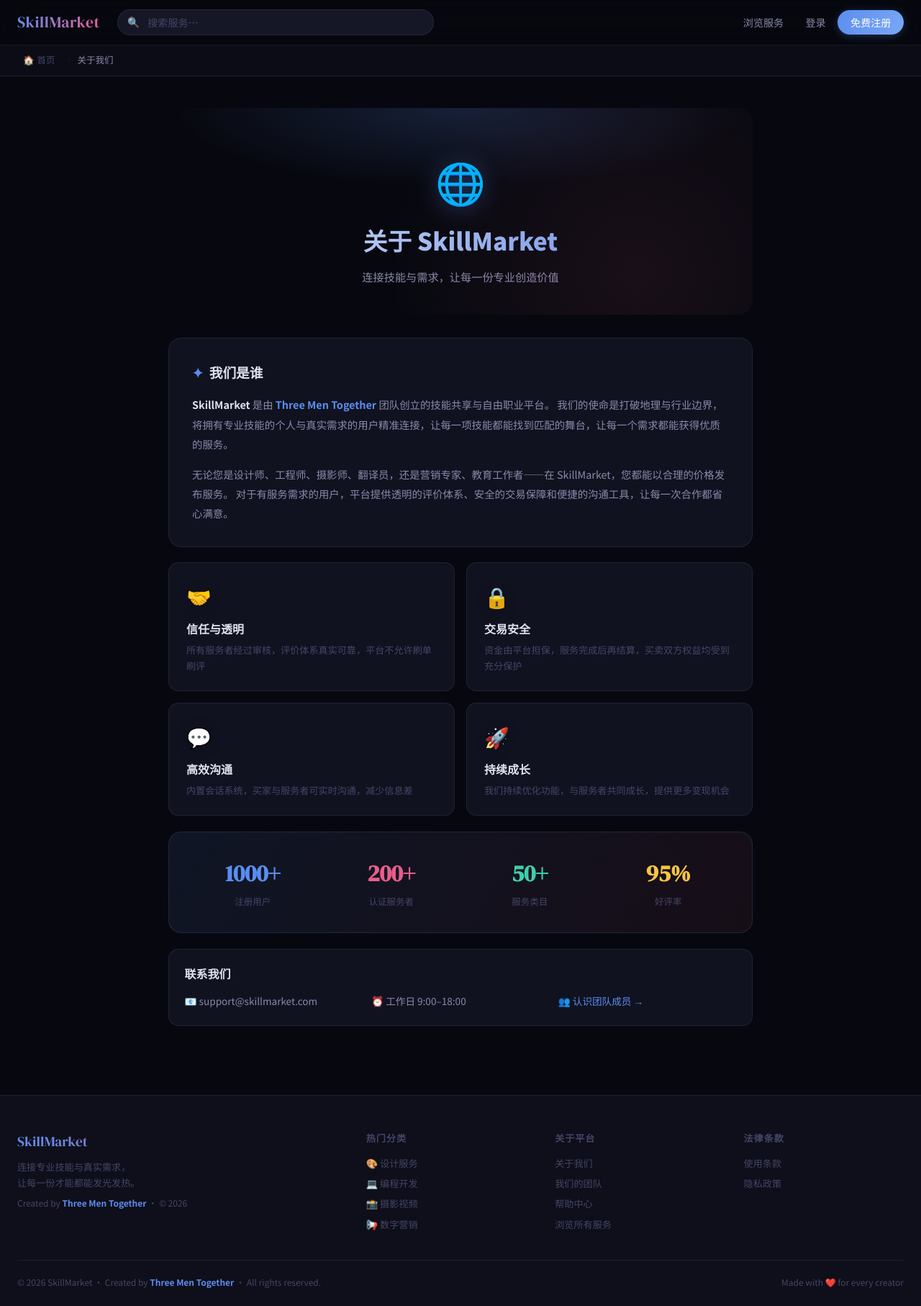
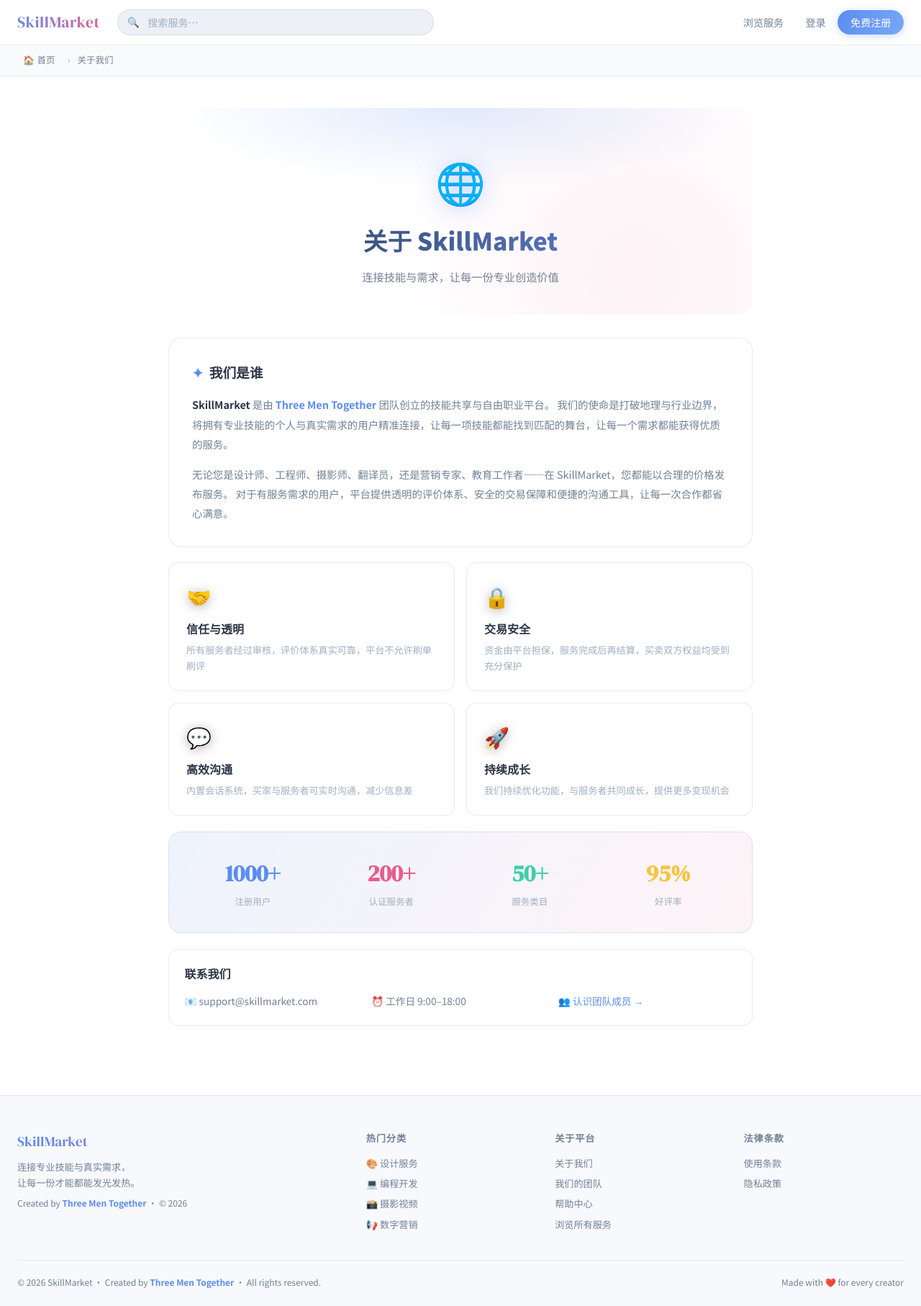
Before and after one commit to SKILLMARKET-MAKER/Skill-Market-ProMax, a Flask app: page /about in a window 1280 px wide. Shown: the whole page at 72% size. Run offline with Flask 3, Linux system fonts and the light colour scheme.

Commit message:
Update base.html

```diff
--- a/templates/base.html
+++ b/templates/base.html
@@ -7,38 +7,39 @@
 <link rel="preconnect" href="https://fonts.googleapis.com">
 <link href="https://fonts.googleapis.com/css2?family=Noto+Sans+SC:wght@300;400;500;700;900&family=DM+Serif+Display&display=swap" rel="stylesheet">
 <style>
-/* ── 全局变量 ── */
+/* ── 全局变量（修改为亮色主题） ── */
 :root {
-  --bg:     #07080f;
-  --bg2:    #0e0f1a;
-  --bg3:    #161726;
-  --card:   #111220;
-  --border: rgba(255,255,255,0.07);
-  --border-hover: rgba(91,141,239,0.35);
-  --A:      #5b8def;
-  --B:      #e85d8a;
-  --C:      #3ecfaa;
-  --text:   #dde1f0;
-  --text1:  #dde1f0;
-  --text2:  #888aaa;
-  --text3:  #444666;
+  --bg:     #ffffff;      /* 主背景：白色 */
+  --bg2:    #f8f9fc;     /* 次要背景：浅灰蓝 */
+  --bg3:    #edf0f7;     /* 三级背景：淡灰 */
+  --card:   #ffffff;     /* 卡片背景：白色 */
+  --border: rgba(0,0,0,0.08); /* 边框：浅灰 */
+  --border-hover: rgba(91,141,239,0.35); /* 边框hover：保留原有 */
+  --A:      #5b8def;     /* 主色：蓝 */
+  --B:      #e85d8a;     /* 强调色：粉 */
+  --C:      #3ecfaa;     /* 成功色：绿 */
+  --text:   #2d3748;     /* 主文字：深灰 */
+  --text1:  #2d3748;     /* 文字1：深灰 */
+  --text2:  #718096;     /* 文字2：中灰 */
+  --text3:  #a0aec0;     /* 文字3：浅灰 */
   --r:      14px;
   --r-lg:   18px;
-  --shadow: 0 8px 40px rgba(0,0,0,.5);
-  --shadow-sm: 0 2px 12px rgba(0,0,0,.3);
-  --glow-a: rgba(91,141,239,.18);
+  --shadow: 0 8px 40px rgba(0,0,0,.08); /* 阴影弱化 */
+  --shadow-sm: 0 2px 12px rgba(0,0,0,.05); /* 小阴影弱化 */
+  --glow-a: rgba(91,141,239,.12); /* 高亮弱化 */
 }
 *,*::before,*::after{box-sizing:border-box;margin:0;padding:0}
 html{scroll-behavior:smooth}
 body{font-family:'Noto Sans SC',sans-serif;background:var(--bg);color:var(--text);min-height:100vh;line-height:1.6}
 a{color:inherit;text-decoration:none}
 img{max-width:100%}
+/* 滚动条适配亮色 */
 ::-webkit-scrollbar{width:5px}
 ::-webkit-scrollbar-track{background:var(--bg2)}
 ::-webkit-scrollbar-thumb{background:linear-gradient(var(--A),var(--B));border-radius:3px}
 
-/* ── 导航 ── */
-.nav{position:sticky;top:0;z-index:999;background:rgba(7,8,15,.88);backdrop-filter:blur(24px);-webkit-backdrop-filter:blur(24px);border-bottom:1px solid var(--border);padding:0 1.5rem}
+/* ── 导航（适配亮色） ── */
+.nav{position:sticky;top:0;z-index:999;background:rgba(255,255,255,.92);/* 导航背景改为浅透明白 */backdrop-filter:blur(24px);-webkit-backdrop-filter:blur(24px);border-bottom:1px solid var(--border);padding:0 1.5rem}
 .nav-inner{max-width:1380px;margin:0 auto;display:flex;align-items:center;gap:1.5rem;height:62px}
 .logo{font-family:'DM Serif Display',serif;font-size:1.35rem;letter-spacing:.02em;
   background:linear-gradient(120deg,var(--A),var(--B));-webkit-background-clip:text;-webkit-text-fill-color:transparent;white-space:nowrap;transition:opacity .2s}
@@ -86,23 +87,23 @@ img{max-width:100%}
 @media(max-width:768px){
   .nav-mobile-toggle{display:flex;align-items:center}
   .nav-search{display:none}
-  .nav-links{display:none;position:absolute;top:62px;left:0;right:0;background:rgba(7,8,15,.97);border-bottom:1px solid var(--border);flex-direction:column;padding:1rem;gap:.3rem;z-index:998}
+  .nav-links{display:none;position:absolute;top:62px;left:0;right:0;background:rgba(255,255,255,.97);/* 移动端导航背景改为浅白 */border-bottom:1px solid var(--border);flex-direction:column;padding:1rem;gap:.3rem;z-index:998}
   .nav-links.open{display:flex}
   .nl,.btn-nav{width:100%;text-align:center}
 }
 
-/* ── 面包屑 ── */
-.breadbar{background:rgba(14,15,26,.6);border-bottom:1px solid var(--border);padding:.5rem 1.5rem;display:none}
+/* ── 面包屑（适配亮色） ── */
+.breadbar{background:rgba(248,249,252,.8);/* 面包屑背景浅灰 */border-bottom:1px solid var(--border);padding:.5rem 1.5rem;display:none}
 .breadbar.show{display:block}
 .breadbar-inner{max-width:1380px;margin:0 auto;display:flex;align-items:center;gap:.5rem;font-size:.78rem;color:var(--text3)}
-.breadbar-inner a{color:var(--text3);transition:.15s;display:inline-flex;align-items:center;gap:.25rem;padding:.18rem .5rem;border-radius:6px}
+.breadbar-inner a{color:var(--text2);/* 面包屑文字加深 */transition:.15s;display:inline-flex;align-items:center;gap:.25rem;padding:.18rem .5rem;border-radius:6px}
 .breadbar-inner a:hover{color:var(--A);background:rgba(91,141,239,.08)}
-.bread-sep{color:var(--border);margin:0 .1rem}
+.bread-sep{color:var(--text3);/* 分隔符加深 */margin:0 .1rem}
 
 /* ── 内容区 ── */
 .wrap{max-width:1380px;margin:0 auto;padding:2rem 1.5rem}
 
-/* ── Flash ── */
+/* ── Flash（适配亮色） ── */
 .flashes{max-width:1380px;margin:0 auto;padding:.75rem 1.5rem 0}
 .fl{padding:.75rem 1.1rem;border-radius:10px;margin-bottom:.6rem;display:flex;align-items:center;gap:.65rem;font-size:.88rem;animation:flin .3s ease}
 @keyframes flin{from{opacity:0;transform:translateY(-8px)}to{opacity:1;transform:translateY(0)}}
@@ -110,11 +111,11 @@ img{max-width:100%}
 .fl.error  {background:rgba(232,93,138,.1);border:1px solid rgba(232,93,138,.28);color:var(--B)}
 .fl.info   {background:rgba(91,141,239,.1);border:1px solid rgba(91,141,239,.28);color:var(--A)}
 
-/* ── 卡片 ── */
+/* ── 卡片（适配亮色） ── */
 .scard{background:var(--card);border:1px solid var(--border);border-radius:var(--r);overflow:hidden;transition:.3s;cursor:pointer;display:block}
-.scard:hover{transform:translateY(-5px);border-color:var(--border-hover);box-shadow:0 16px 48px rgba(91,141,239,.14)}
-.scard-img{width:100%;aspect-ratio:16/9;background:linear-gradient(135deg,var(--bg3),var(--bg2));display:flex;align-items:center;justify-content:center;font-size:2.8rem;position:relative;overflow:hidden}
-.scard-img::after{content:'';position:absolute;inset:0;background:linear-gradient(to bottom,transparent 50%,rgba(0,0,0,.25));pointer-events:none}
+.scard:hover{transform:translateY(-5px);border-color:var(--border-hover);box-shadow:0 16px 48px rgba(91,141,239,.08);/* 卡片阴影弱化 */}
+.scard-img{width:100%;aspect-ratio:16/9;background:linear-gradient(135deg,var(--bg3),var(--bg2));/* 图片占位背景浅化 */display:flex;align-items:center;justify-content:center;font-size:2.8rem;position:relative;overflow:hidden}
+.scard-img::after{content:'';position:absolute;inset:0;background:linear-gradient(to bottom,transparent 50%,rgba(0,0,0,.08));/* 渐变蒙版弱化 */pointer-events:none}
 .scard-body{padding:.9rem}
 .ctag{display:inline-block;padding:.18rem .55rem;border-radius:20px;font-size:.7rem;font-weight:500;background:rgba(91,141,239,.14);color:var(--A);margin-bottom:.45rem}
 .scard-title{font-weight:600;font-size:.92rem;line-height:1.4;margin-bottom:.45rem}
@@ -127,7 +128,7 @@ img{max-width:100%}
 .stars{display:flex;align-items:center;gap:.25rem;font-size:.78rem;color:var(--text2)}
 .s{color:#f5c542}
 
-/* ── 按钮 ── */
+/* ── 按钮（保留原有配色，适配亮色背景） ── */
 .btn{display:inline-flex;align-items:center;justify-content:center;gap:.35rem;padding:.6rem 1.35rem;border-radius:10px;font-size:.88rem;font-weight:500;font-family:inherit;cursor:pointer;transition:.2s;border:none}
 .btn-p{background:linear-gradient(120deg,var(--A),#7aa8f5);color:#fff;box-shadow:0 2px 12px rgba(91,141,239,.25)}.btn-p:hover{filter:brightness(1.1);transform:translateY(-1px);box-shadow:0 4px 20px rgba(91,141,239,.35)}
 .btn-s{background:var(--bg3);color:var(--text);border:1px solid var(--border)}.btn-s:hover{border-color:var(--A);color:var(--A);background:rgba(91,141,239,.06)}
@@ -136,7 +137,7 @@ img{max-width:100%}
 .btn-warn{background:rgba(245,197,66,.1);color:#f5c542;border:1px solid rgba(245,197,66,.25)}.btn-warn:hover{background:rgba(245,197,66,.2)}
 .btn-w{width:100%}.btn-lg{padding:.8rem 1.8rem;font-size:.96rem;border-radius:12px}
 
-/* ── 表单 ── */
+/* ── 表单（适配亮色） ── */
 .fg{margin-bottom:1.15rem}
 .fl-label{display:block;font-size:.82rem;color:var(--text2);margin-bottom:.35rem;font-weight:500}
 .fc{width:100%;padding:.65rem .95rem;background:var(--bg3);border:1px solid var(--border);border-radius:10px;color:var(--text);font-size:.88rem;font-family:inherit;transition:.25s}
@@ -159,7 +160,7 @@ select.fc{cursor:pointer}
 .sec-title{font-size:1.3rem;font-weight:700}.sec-title span{color:var(--A)}
 .sec-link{font-size:.82rem;color:var(--A)}.sec-link:hover{text-decoration:underline}
 
-/* ── Badge ── */
+/* ── Badge（适配亮色） ── */
 .badge{display:inline-flex;align-items:center;padding:.22rem .6rem;border-radius:20px;font-size:.72rem;font-weight:500}
 .b-pending    {background:rgba(245,197,66,.12);color:#f5c542;border:1px solid rgba(245,197,66,.3)}
 .b-paid       {background:rgba(91,141,239,.12);color:var(--A);border:1px solid rgba(91,141,239,.3)}
@@ -168,24 +169,24 @@ select.fc{cursor:pointer}
 .b-completed  {background:rgba(62,207,170,.12);color:var(--C);border:1px solid rgba(62,207,170,.3)}
 .b-cancelled  {background:rgba(232,93,138,.12);color:var(--B);border:1px solid rgba(232,93,138,.3)}
 
-/* ── Footer ── */
-footer{background:var(--bg2);border-top:1px solid var(--border);padding:3rem 1.5rem 1.5rem;margin-top:4rem}
+/* ── Footer（适配亮色） ── */
+footer{background:var(--bg2);/* 页脚背景浅灰 */border-top:1px solid var(--border);padding:3rem 1.5rem 1.5rem;margin-top:4rem}
 .ft-inner{max-width:1380px;margin:0 auto}
 .ft-grid{display:grid;grid-template-columns:2fr 1fr 1fr 1fr;gap:2.5rem;margin-bottom:2rem}
 @media(max-width:760px){.ft-grid{grid-template-columns:1fr 1fr}}
 .ft-brand .logo2{font-family:'DM Serif Display',serif;font-size:1.2rem;background:linear-gradient(120deg,var(--A),var(--B));-webkit-background-clip:text;-webkit-text-fill-color:transparent;margin-bottom:.6rem}
-.ft-brand p{color:var(--text3);font-size:.82rem;line-height:1.7}
-.ft-col h4{font-size:.82rem;color:var(--text3);text-transform:uppercase;letter-spacing:.07em;margin-bottom:.9rem}
-.ft-col a{display:block;color:var(--text3);font-size:.82rem;margin-bottom:.45rem;transition:.2s}
+.ft-brand p{color:var(--text2);/* 页脚文字加深 */font-size:.82rem;line-height:1.7}
+.ft-col h4{font-size:.82rem;color:var(--text2);/* 页脚标题加深 */text-transform:uppercase;letter-spacing:.07em;margin-bottom:.9rem}
+.ft-col a{display:block;color:var(--text2);/* 页脚链接加深 */font-size:.82rem;margin-bottom:.45rem;transition:.2s}
 .ft-col a:hover{color:var(--A);padding-left:.25rem}
-.ft-bottom{border-top:1px solid var(--border);padding-top:1.25rem;display:flex;align-items:center;justify-content:space-between;flex-wrap:wrap;gap:.5rem;color:var(--text3);font-size:.75rem}
-.ft-brand-tag{font-size:.75rem;color:var(--text3);margin-top:.4rem}
+.ft-bottom{border-top:1px solid var(--border);padding-top:1.25rem;display:flex;align-items:center;justify-content:space-between;flex-wrap:wrap;gap:.5rem;color:var(--text2);/* 页脚底部文字加深 */font-size:.75rem}
+.ft-brand-tag{font-size:.75rem;color:var(--text2);/* 品牌标签文字加深 */margin-top:.4rem}
 .ft-brand-tag strong{color:var(--A)}
 
-/* 回到顶部 */
-#back-top{position:fixed;bottom:1.8rem;right:1.8rem;width:42px;height:42px;border-radius:50%;background:linear-gradient(135deg,var(--A),var(--B));color:#fff;display:none;align-items:center;justify-content:center;font-size:1.1rem;cursor:pointer;box-shadow:0 4px 18px rgba(91,141,239,.4);transition:.2s;z-index:900;border:none}
+/* 回到顶部（适配亮色） */
+#back-top{position:fixed;bottom:1.8rem;right:1.8rem;width:42px;height:42px;border-radius:50%;background:linear-gradient(135deg,var(--A),var(--B));color:#fff;display:none;align-items:center;justify-content:center;font-size:1.1rem;cursor:pointer;box-shadow:0 4px 18px rgba(91,141,239,.2);/* 阴影弱化 */transition:.2s;z-index:900;border:none}
 #back-top.show{display:flex}
-#back-top:hover{transform:translateY(-3px);box-shadow:0 6px 24px rgba(91,141,239,.5)}
+#back-top:hover{transform:translateY(-3px);box-shadow:0 6px 24px rgba(91,141,239,.3);/* hover阴影弱化 */}
 </style>
 {% block head %}{% endblock %}
 </head>
```
